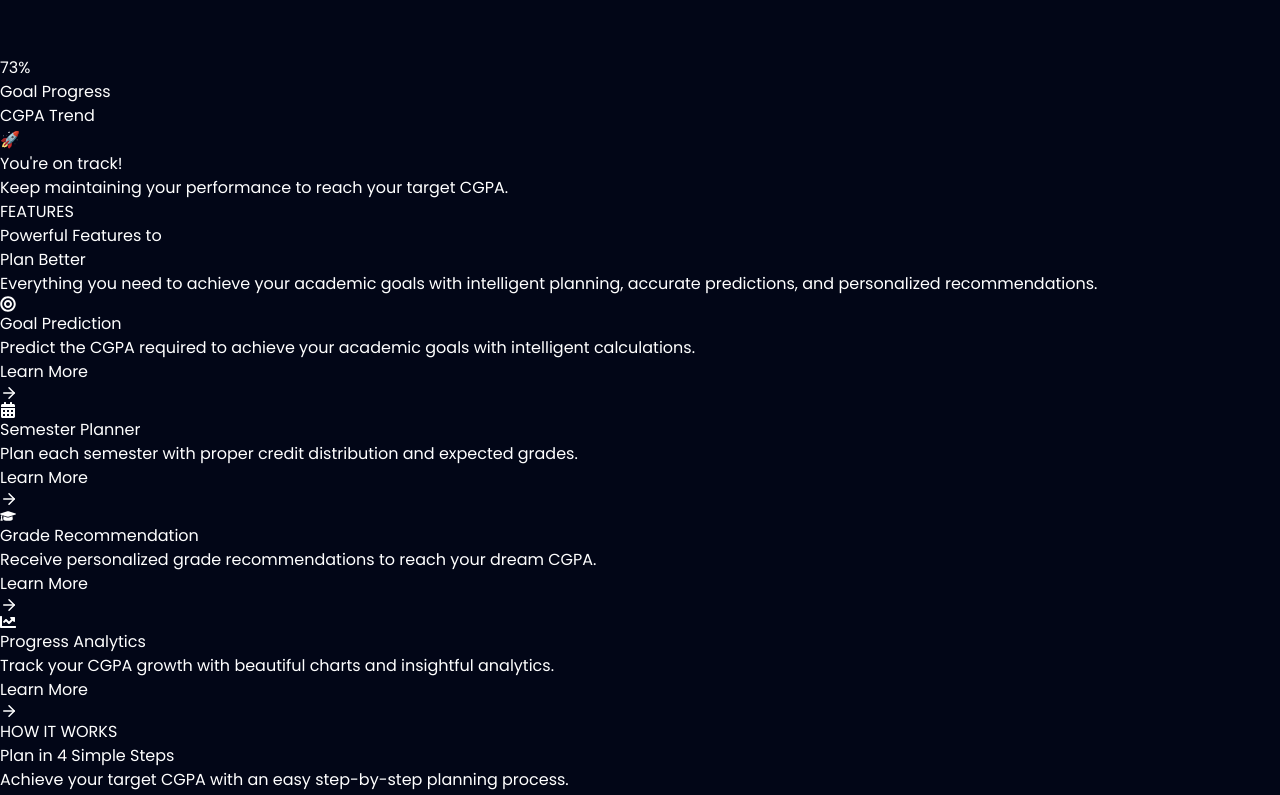
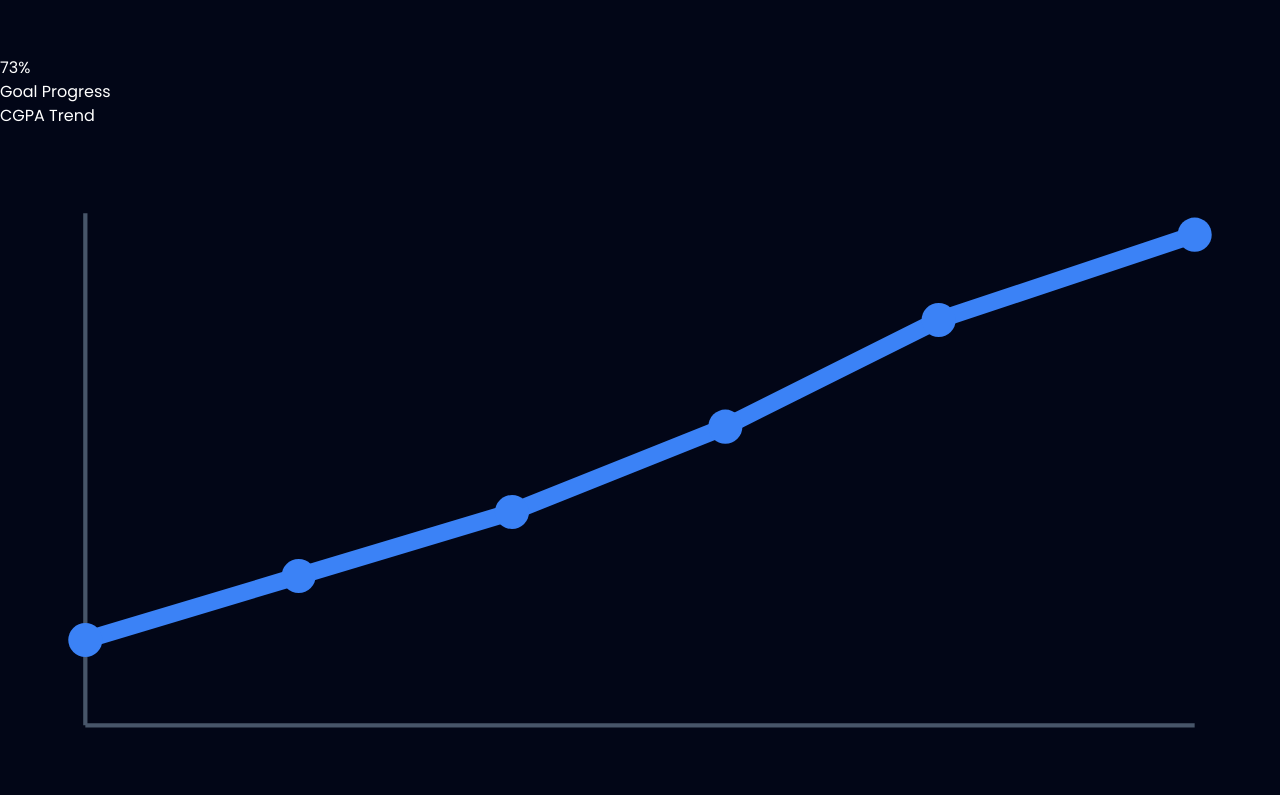
Before and after one commit to sandeepstylish027-gif/cgpa-goal-planner, a React (Vite) app: page / in a window 1280 px wide. Shown: the part 1840-2635 px from the top of the page. Built offline with nearby package versions, Linux system fonts and the light colour scheme; the HTML template or start-up script is replaced by a standard one.

Commit message:
Optimize website performance and reduce bundle size

```diff
--- a/package.json
+++ b/package.json
@@ -29,6 +29,7 @@
     "eslint-plugin-react-refresh": "^0.5.3",
     "globals": "^17.7.0",
     "postcss": "^8.5.19",
+    "rollup-plugin-visualizer": "^7.0.1",
     "tailwindcss": "^3.4.19",
     "vite": "^8.1.1"
   }
--- a/src/App.jsx
+++ b/src/App.jsx
@@ -1,27 +1,37 @@
 import { BrowserRouter, Routes, Route } from "react-router-dom";
+import { lazy, Suspense } from "react";
 
-import Home from "./pages/Home";
-import Planner from "./pages/Planner";
-import OverallPlanner from "./pages/OverallPlanner";
-import SGPAPlanner from "./pages/SGPAPlanner";
+// Lazy Load Pages
+const Home = lazy(() => import("./pages/Home"));
+const Planner = lazy(() => import("./pages/Planner"));
+const OverallPlanner = lazy(() => import("./pages/OverallPlanner"));
+const SGPAPlanner = lazy(() => import("./pages/SGPAPlanner"));
 
 function App() {
   return (
     <BrowserRouter>
-
+      <Suspense
+        fallback={
+          <div
+            style={{
+              display: "flex",
+              justifyContent: "center",
+              alignItems: "center",
+              height: "100vh",
+              fontSize: "24px",
+              fontWeight: "600",
+            }}
+          >
+            Loading...
+          </div>
+        }
+      >
         <Routes>
-
           {/* Home */}
-        <Route
-          path="/"
-          element={<Home />}
-        />
+          <Route path="/" element={<Home />} />
 
           {/* Planner Selection */}
-        <Route
-          path="/planner"
-          element={<Planner />}
-        />
+          <Route path="/planner" element={<Planner />} />
 
           {/* Overall CGPA Planner */}
           <Route
@@ -34,9 +44,8 @@ function App() {
             path="/planner/semester"
             element={<SGPAPlanner />}
           />
-
         </Routes>
-
+      </Suspense>
     </BrowserRouter>
   );
 }
--- a/src/components/TrendChart.jsx
+++ b/src/components/TrendChart.jsx
@@ -1,56 +1,45 @@
-import {
-  LineChart,
-  Line,
-  ResponsiveContainer,
-  XAxis,
-  Tooltip
-} from "recharts";
-
-const data = [
-  { sem: "S1", cgpa: 7.2 },
-  { sem: "S2", cgpa: 7.8 },
-  { sem: "S3", cgpa: 8.0 },
-  { sem: "S4", cgpa: 8.5 },
-  { sem: "S5", cgpa: 8.7 },
-  { sem: "S6", cgpa: 9.0 },
-];
-
 function TrendChart() {
   return (
-
     <div className="bg-slate-800 rounded-2xl p-6">
-
       <h3 className="text-white font-semibold mb-6">
-
         CGPA Trend
-
       </h3>
 
-      <div className="h-48">
+      <div className="h-48 flex items-center justify-center">
+        <svg
+          viewBox="0 0 300 160"
+          className="w-full h-full"
+          preserveAspectRatio="none"
+        >
+          {/* Grid */}
+          <line x1="20" y1="140" x2="280" y2="140" stroke="#475569" />
+          <line x1="20" y1="20" x2="20" y2="140" stroke="#475569" />
 
-        <ResponsiveContainer>
+          {/* Trend Line */}
+          <polyline
+            fill="none"
+            stroke="#3b82f6"
+            strokeWidth="4"
+            points="
+              20,120
+              70,105
+              120,90
+              170,70
+              220,45
+              280,25
+            "
+          />
 
-          <LineChart data={data}>
-
-            <XAxis dataKey="sem" />
-
-            <Tooltip />
-
-            <Line
-              type="monotone"
-              dataKey="cgpa"
-              stroke="#3b82f6"
-              strokeWidth={3}
-            />
-
-          </LineChart>
-
-        </ResponsiveContainer>
-
+          {/* Points */}
+          <circle cx="20" cy="120" r="4" fill="#3b82f6" />
+          <circle cx="70" cy="105" r="4" fill="#3b82f6" />
+          <circle cx="120" cy="90" r="4" fill="#3b82f6" />
+          <circle cx="170" cy="70" r="4" fill="#3b82f6" />
+          <circle cx="220" cy="45" r="4" fill="#3b82f6" />
+          <circle cx="280" cy="25" r="4" fill="#3b82f6" />
+        </svg>
       </div>
-
     </div>
-
   );
 }
 
--- a/vite.config.js
+++ b/vite.config.js
@@ -1,6 +1,15 @@
-import { defineConfig } from 'vite'
-import react from '@vitejs/plugin-react'
+import { defineConfig } from "vite";
+import react from "@vitejs/plugin-react";
+import { visualizer } from "rollup-plugin-visualizer";
 
 export default defineConfig({
-  plugins: [react()],
-})
+  plugins: [
+    react(),
+    visualizer({
+      filename: "stats.html",
+      open: true,
+      gzipSize: true,
+      brotliSize: true,
+    }),
+  ],
+});
```
Also changed, not shown: 1 other file (tests, documents, lock files or other folders). Lines whose indentation alone changed are shown as unchanged.
